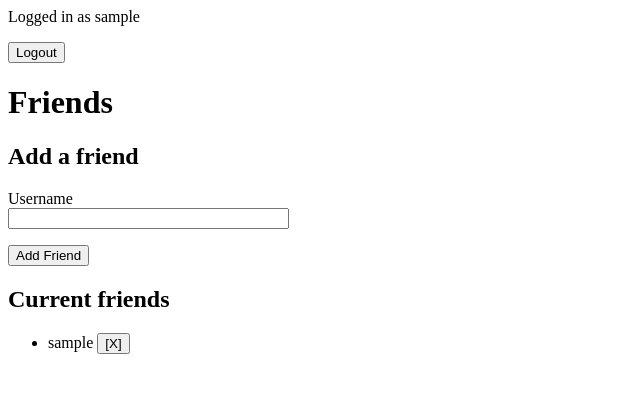
After one commit to ervanalb/wshom, a Flask app: page /friends in a window 1280 px wide. The commit adds this page. Shown: the top 393 px of the page, without its empty margins (0-640 px from the left). Run offline with Flask 2, Linux system fonts and the light colour scheme; a user stored in the database is signed in; tables that the repository leaves empty hold one stand-in row (values such as "Sample post"); some libraries are stand-ins or nearby versions.

Commit message:
Add friends page

```diff
--- a/wshom/forms.py
+++ b/wshom/forms.py
@@ -1,6 +1,7 @@
 import flask_wtf
 import wtforms
 from wshom.model import User
+from flask_login import current_user
 
 class LoginForm(flask_wtf.FlaskForm):
     username = wtforms.StringField("Username", validators=[wtforms.validators.DataRequired()])
@@ -16,3 +17,29 @@ class RegisterForm(flask_wtf.FlaskForm):
     def validate_username(self, field):
         if User.query.filter_by(username=self.username.data).first():
             raise wtforms.ValidationError("Username already taken")
+
+class AddFriendForm(flask_wtf.FlaskForm):
+    add_username = wtforms.StringField("Username", validators=[wtforms.validators.DataRequired()])
+    submit_add = wtforms.SubmitField("Add Friend")
+
+    def validate_add_username(self, field):
+        user = User.query.filter_by(username=self.add_username.data).first()
+        if user is None:
+            raise wtforms.ValidationError("User not found")
+        if user == current_user:
+            raise wtforms.ValidationError("That's you")
+        if user in current_user.friends:
+            raise wtforms.ValidationError("User is already a friend")
+
+class DeleteFriendForm(flask_wtf.FlaskForm):
+    delete_username = wtforms.HiddenField("Username", validators=[wtforms.validators.DataRequired()])
+    submit_delete = wtforms.SubmitField("[X]")
+
+    def validate_delete_username(self, field):
+        user = User.query.filter_by(username=self.delete_username.data).first()
+        if user is None:
+            raise wtforms.ValidationError("User not found")
+        if user == current_user:
+            raise wtforms.ValidationError("That's you")
+        if user not in current_user.friends:
+            raise wtforms.ValidationError("User is not a friend")
--- a/wshom/model.py
+++ b/wshom/model.py
@@ -4,7 +4,6 @@ from wshom.extensions import db
 
 friendship = db.Table(
     "friendships", db.metadata,
-    db.Column("id", db.Integer, primary_key=True),
     db.Column("user_id", db.Integer, db.ForeignKey("users.id"), primary_key=True),
     db.Column("friend_id", db.Integer, db.ForeignKey("users.id"), primary_key=True)
 )
--- /dev/null
+++ b/wshom/templates/friends.html
@@ -0,0 +1,38 @@
+{% extends "base.html" %}
+
+{% set title = "Friends" %}
+
+{% block content %}
+    <h2>Add a friend</h2>
+    <form action="" method="post" novalidate>
+        {{ add_friend_form.hidden_tag() }}
+        <p>
+            {{ add_friend_form.add_username.label }}<br>
+            {{ add_friend_form.add_username(size=32) }}<br>
+            {% for error in add_friend_form.add_username.errors %}
+            <span style="color: red;">[{{ error }}]</span>
+            {% endfor %}
+        </p>
+        <p>{{ add_friend_form.submit_add() }}</p>
+    </form>
+
+    <h2>Current friends</h2>
+    <ul>
+{% for user, form in friends %}
+        <li>
+            <form action="" method="post" novalidate>
+            {{ form.hidden_tag() }}
+            {{ user.username }}
+            {{ form.delete_username }}
+            {{ form.submit_delete() }}
+            </form>
+        </li>
+        {% for error in delete_friend_form.delete_username.errors %}
+        <p><span style="color: red;">[{{ error }}]</span></p>
+        {% endfor %}
+{% else %}
+    <li>No friends yet!</li>
+{% endfor %}
+    </ul>
+
+{% endblock %}
--- a/wshom/templates/index.html
+++ b/wshom/templates/index.html
@@ -1,7 +1,9 @@
 {% extends "base.html" %}
 
-{% set title = "Hello" %}
+{% set title = "Home" %}
 
 {% block content %}
-This is the index page!
+<ul>
+    <li><a href="{{ url_for('public.friends') }}">Friends</a></li>
+</ul>
 {% endblock %}
--- a/wshom/views.py
+++ b/wshom/views.py
@@ -4,13 +4,14 @@ import flask_login
 import werkzeug.security
 from wshom.model import User
 from wshom.extensions import db, login_manager
-from wshom.forms import LoginForm, RegisterForm
+import wshom.forms
+from flask_login import current_user
 
 blueprint = Blueprint("public", __name__, static_folder="../static")
 
 @blueprint.route("/login", methods=["GET", "POST"])
 def login():
-    form = LoginForm()
+    form = wshom.forms.LoginForm()
     if form.validate_on_submit():
         user = User.query.filter_by(username=form.username.data).first()
         if user is None or not user.check_password(form.password.data):
@@ -28,7 +29,7 @@ def logout():
 
 @blueprint.route("/register", methods=["GET", "POST"])
 def register():
-    form = RegisterForm()
+    form = wshom.forms.RegisterForm()
     if form.validate_on_submit():
         password_hash = werkzeug.security.generate_password_hash(form.password.data)
         user = User(username=form.username.data,
@@ -48,3 +49,22 @@ def load_user(id):
 @blueprint.route("/")
 def index():
     return flask.render_template("index.html")
+
+@blueprint.route("/friends", methods=["GET", "POST"])
+def friends():
+    add_friend_form = wshom.forms.AddFriendForm()
+    delete_friend_form = wshom.forms.DeleteFriendForm()
+
+    if add_friend_form.submit_add.data and add_friend_form.validate_on_submit():
+        user = User.query.filter_by(username=add_friend_form.add_username.data).one()
+        current_user.friends.append(user)
+        db.session.commit()
+
+    if delete_friend_form.submit_delete.data and delete_friend_form.validate_on_submit():
+        user = User.query.filter_by(username=delete_friend_form.delete_username.data).one()
+        current_user.friends.remove(user)
+        db.session.commit()
+
+    friends = current_user.friends
+    delete_friend_forms = [wshom.forms.DeleteFriendForm(delete_username=f.username) for f in friends]
+    return flask.render_template("friends.html", add_friend_form=add_friend_form, friends=zip(friends, delete_friend_forms), delete_friend_form=delete_friend_form)
```
